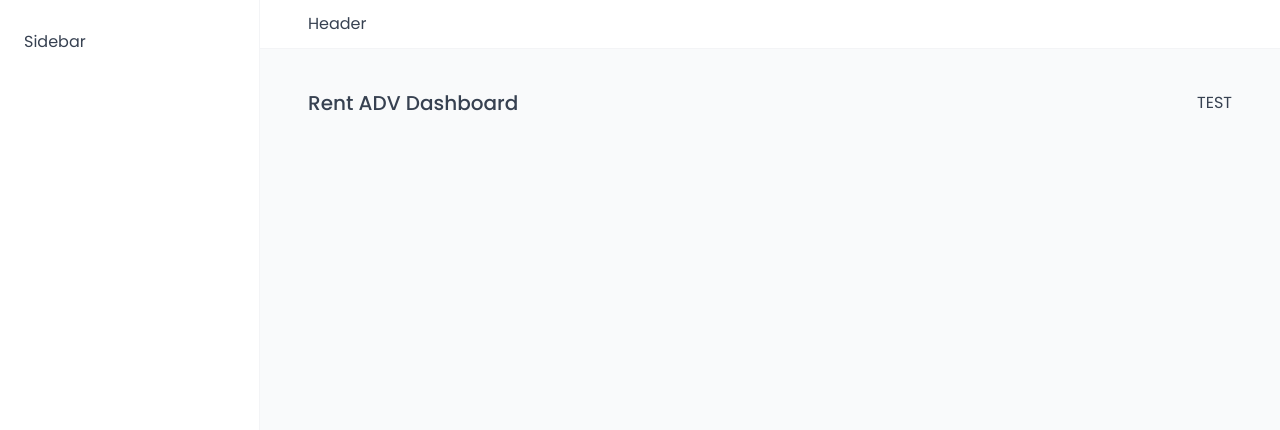
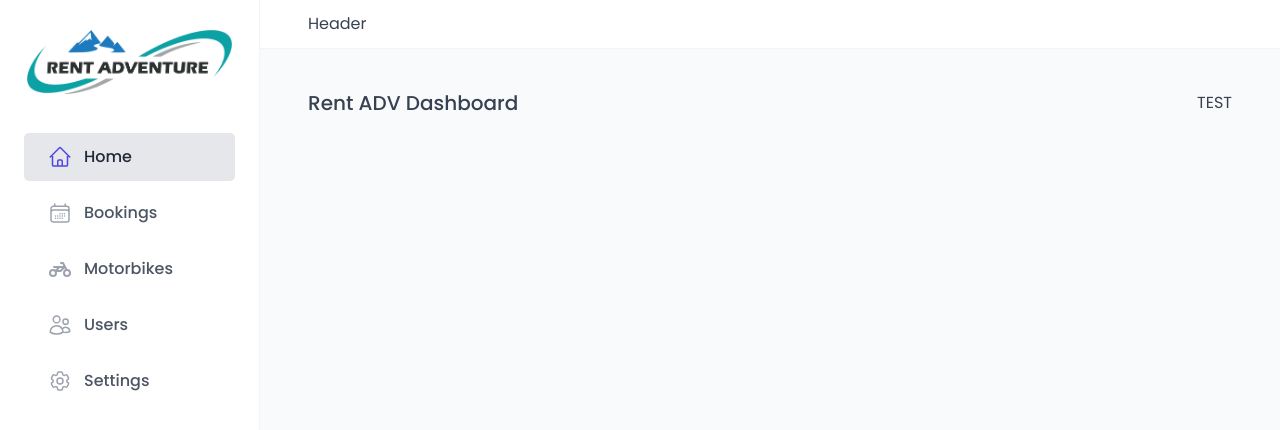
Before and after one commit to sinissto/rent-adventure-back-office, a React (Vite) app: page /dashboard in a window 1280 px wide. Shown: the top 430 px of the page. Built offline with nearby package versions, Linux system fonts and the light colour scheme; a web font is replaced by a local one.

Commit message:
Sidebar main navigation added

```diff
--- a/src/App.jsx
+++ b/src/App.jsx
@@ -1,4 +1,4 @@
-import { BrowserRouter, Navigate, Route, Routes } from "react-router-dom";
+import { BrowserRouter, Navigate, Route, Routes } from "react-router";
 import Dashboard from "./pages/Dashboard.jsx";
 import Bookings from "./pages/Bookings.jsx";
 import Motorbikes from "./pages/Motorbikes.jsx";
--- a/src/hooks/useMoveBack.js
+++ b/src/hooks/useMoveBack.js
@@ -1,4 +1,4 @@
-import { useNavigate } from 'react-router-dom';
+import { useNavigate } from "react-router";
 
 export function useMoveBack() {
   const navigate = useNavigate();
--- a/src/ui/AppLayout.jsx
+++ b/src/ui/AppLayout.jsx
@@ -1,6 +1,4 @@
-import Heading from "./Heading.jsx";
-import Row from "./Row.jsx";
-import { Outlet } from "react-router-dom";
+import { Outlet } from "react-router";
 import Sidebar from "./Sidebar.jsx";
 import Header from "./Header.jsx";
 import styled from "styled-components";
--- /dev/null
+++ b/src/ui/Logo.jsx
@@ -0,0 +1,20 @@
+import styled from "styled-components";
+
+const StyledLogo = styled.div`
+  text-align: center;
+`;
+
+const Img = styled.img`
+  height: 6.4rem;
+  width: auto;
+`;
+
+function Logo() {
+  return (
+    <StyledLogo>
+      <Img src={"/logo.png"} alt={"Logo"} />
+    </StyledLogo>
+  );
+}
+
+export default Logo;
--- /dev/null
+++ b/src/ui/MainNav.jsx
@@ -0,0 +1,95 @@
+import styled from "styled-components";
+import { NavLink } from "react-router";
+import {
+  HiOutlineCalendarDays,
+  HiOutlineCog6Tooth,
+  HiOutlineHome,
+  HiOutlineUsers,
+} from "react-icons/hi2";
+import { TbMotorbike } from "react-icons/tb";
+
+const NavList = styled.ul`
+  display: flex;
+  flex-direction: column;
+  gap: 0.8rem;
+`;
+
+const StyledNavLink = styled(NavLink)`
+  &:link,
+  &:visited {
+    display: flex;
+    align-items: center;
+    gap: 1.2rem;
+
+    color: var(--color-grey-600);
+    font-size: 1.6rem;
+    font-weight: 500;
+    padding: 1.2rem 2.4rem;
+    transition: all 0.3s;
+  }
+
+  /* This works because react-router places the active class on the active StyledNavLink */
+  &:hover,
+  &:active,
+  &.active:link,
+  &.active:visited {
+    color: var(--color-grey-800);
+    background-color: var(--color-grey-200);
+    border-radius: var(--border-radius-sm);
+  }
+
+  & svg {
+    width: 2.4rem;
+    height: 2.4rem;
+    color: var(--color-grey-400);
+    transition: all 0.3s;
+  }
+
+  &:hover svg,
+  &:active svg,
+  &.active:link svg,
+  &.active:visited svg {
+    color: var(--color-brand-600);
+  }
+`;
+
+function MainNav() {
+  return (
+    <nav>
+      <NavList>
+        <li>
+          <StyledNavLink to={"/dashboard"}>
+            <HiOutlineHome />
+            <span>Home</span>
+          </StyledNavLink>
+        </li>
+        <li>
+          <StyledNavLink to={"/bookings"}>
+            <HiOutlineCalendarDays />
+            <span>Bookings</span>
+          </StyledNavLink>
+        </li>
+        <li>
+          <StyledNavLink to={"/motorbikes"}>
+            <TbMotorbike />
+            <span>Motorbikes</span>
+          </StyledNavLink>
+        </li>
+        <li>
+          <StyledNavLink to={"/users"}>
+            <HiOutlineUsers />
+            <span>Users</span>
+          </StyledNavLink>
+        </li>
+        <li>
+          <StyledNavLink to={"/settings"}>
+            <HiOutlineCog6Tooth />
+            <span>Settings</span>
+          </StyledNavLink>
+        </li>
+      </NavList>
+    </nav>
+  );
+}
+
+export default MainNav;
--- a/src/ui/Sidebar.jsx
+++ b/src/ui/Sidebar.jsx
@@ -1,4 +1,6 @@
 import styled from "styled-components";
+import Logo from "./Logo.jsx";
+import MainNav from "./MainNav.jsx";
 
 const StyledSidebar = styled.aside`
   background-color: var(--color-grey-0);
@@ -6,10 +8,19 @@
   border-right: 1px solid var(--color-grey-100);
 
   grid-row: 1/-1;
+
+  display: flex;
+  flex-direction: column;
+  gap: 3.2rem;
 `;
 
 function Sidebar() {
-  return <StyledSidebar>Sidebar</StyledSidebar>;
+  return (
+    <StyledSidebar>
+      <Logo />
+      <MainNav />
+    </StyledSidebar>
+  );
 }
 
 export default Sidebar;
```
